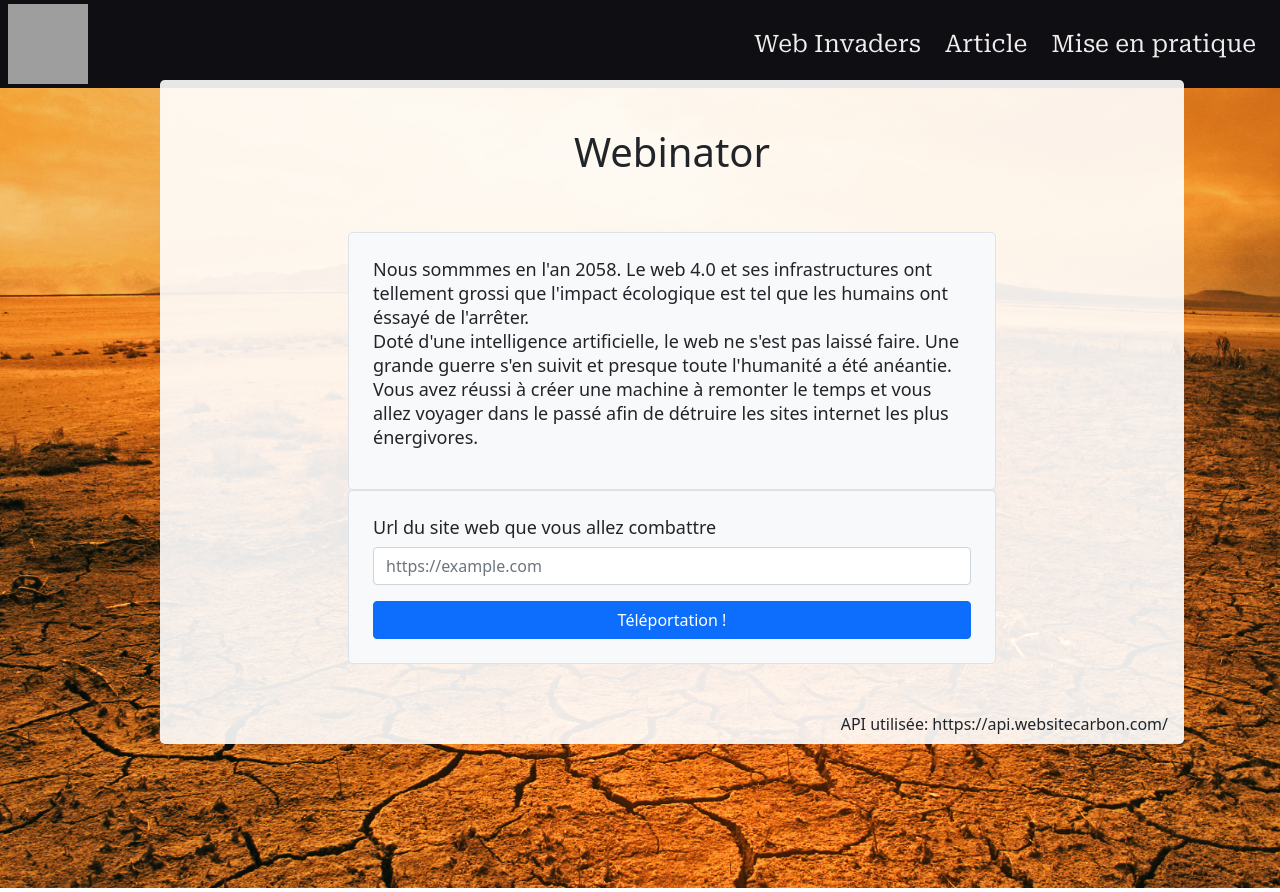
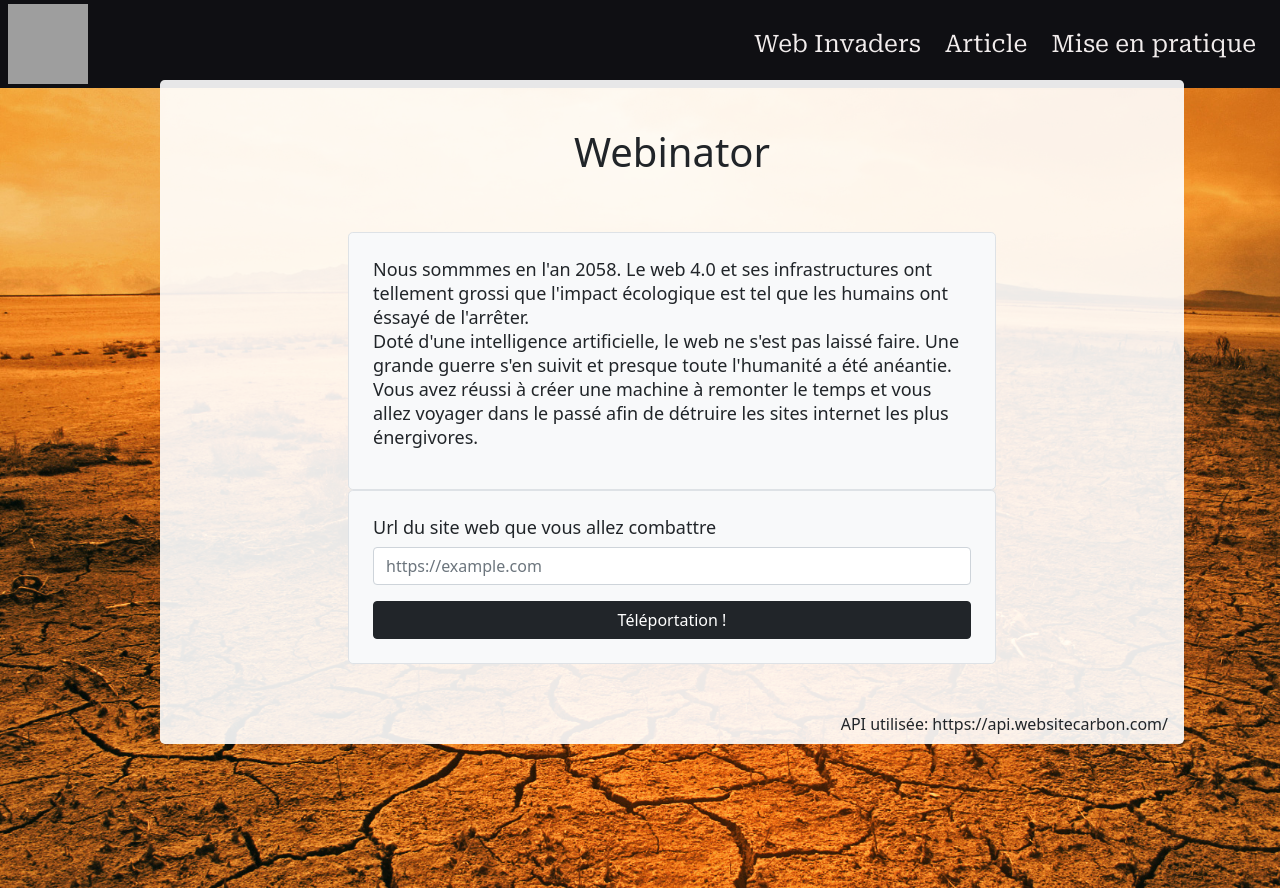
Before and after one commit to baloolc/Hackaton1, a PHP site: template src/View/Home/index.html.twig in a window 1280 px wide. Shown: the top 892 px of the page. Run offline with PHP 8.4, Linux system fonts and the light colour scheme; the template is opened without the code that fills it, so the values that code supplies are empty; some libraries are stand-ins or nearby versions; grey boxes are pictures that could not be loaded.

Commit message:
button color

```diff
--- a/src/View/Home/index.html.twig
+++ b/src/View/Home/index.html.twig
@@ -18,7 +18,7 @@
 					<label for="url" class="form-label">Url du site web que vous allez combattre</label>
 					<input type="url" name="url" id="url" class="form-control" placeholder="https://example.com">
 					<button
-					class="btn w-100 btn-primary mt-3" id="btn">Téléportation !</button>
+					class="btn w-100 btn-dark mt-3" id="btn">Téléportation !</button>
 				</form>
 			</div>
 		</section>
```
